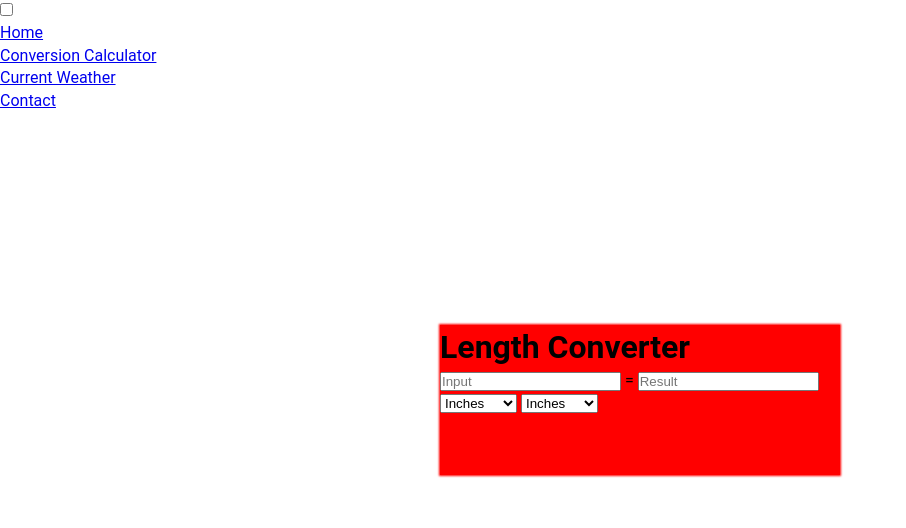
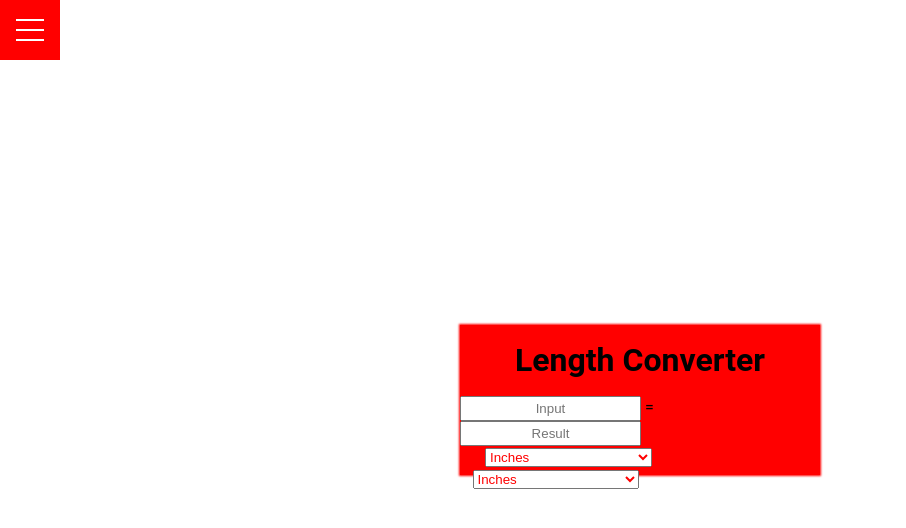
Before and after one commit to maxbreunig/cardinalinteractive, a plain HTML site: page maxbreunig.github.io-main/converter.html in a window 1280 px wide. Shown: the whole page, without its empty margins (0-906 px from the left). Drawn offline with Linux system fonts and the light colour scheme.

Commit message:
reworked conversion

```diff
--- a/maxbreunig.github.io-main/converter.css
+++ b/maxbreunig.github.io-main/converter.css
@@ -1,6 +1,6 @@
 
 .converter-body{
-    width: 400px;
+    width: 360px;
     height: 150px;
     background: red;
     position: absolute;
@@ -9,3 +9,19 @@
     transform: translate(-50%,-50%);
     box-shadow: 0px 0px 2px 1px red;
 }
+.converter-title{
+    text-align: center;
+    margin: 13px 0px;
+}
+input{
+    height: 25px;
+    text-align: center;
+}
+#inputType,#resultType{
+    width: 166.66px;
+    margin-left: 25px;
+    color: red;
+}
+#resultType{
+    margin-left: 12.5px;
+}
--- a/maxbreunig.github.io-main/converter.html
+++ b/maxbreunig.github.io-main/converter.html
@@ -1,11 +1,10 @@
 <!DOCTYPE html>
 <html lang="en">
 <head>
-    <meta charset=UTF-8">
+    <meta charset="UTF-8">
     <meta name="viewport" content="width=device-width, initial-scale=1">
-    <title>Length Converter for Multi Fittings</title>
+    <link rel="stylesheet" href="menu.css">
     <link rel="stylesheet" href="converter.css">
-    <link rel="stylesheet" href="menu.css"
     <div class="menu-wrap">
       <input type="checkbox" class="toggler">
       <div class="hamburger"><div></div></div>
@@ -14,7 +13,7 @@
           <div>
             <ul>
               <li><a href="index.html">Home</a></li>
-                <li><a href="#">Conversion Calculator</a></li>
+              <li><a href="converter.html">Conversion Calculator</a></li>
               <li><a href="weatherapi.html">Current Weather</a></li>
               <li><a href="contact.html">Contact</a></li>
             </ul>
@@ -22,7 +21,7 @@
         </div>
       </div>
     </div>
-</head>
+    <title>Length Converter for Multi Fittings</title>
 <body>
     <div class="converter-body">
         <h1 class="converter-title">Length Converter</h1>
--- a/maxbreunig.github.io-main/countdown.js
+++ b/maxbreunig.github.io-main/countdown.js
@@ -23,6 +23,6 @@ var x = setInterval(function() {
   // If the count down is over, write some text
   if (distance < 0) {
     clearInterval(x);
-    document.getElementById("demo").innerHTML = "EXPIRED";
+    document.getElementById("demo").innerHTML = "NOW ON NEW PRICE BOOK";
   }
 }, 1000);
```
Also changed, not shown: maxbreunig.github.io-main/converter.js (added, +17 -0 lines), maxbreunig.github.io-main/index.html (+2 -1 lines). Lines whose indentation alone changed are shown as unchanged.
